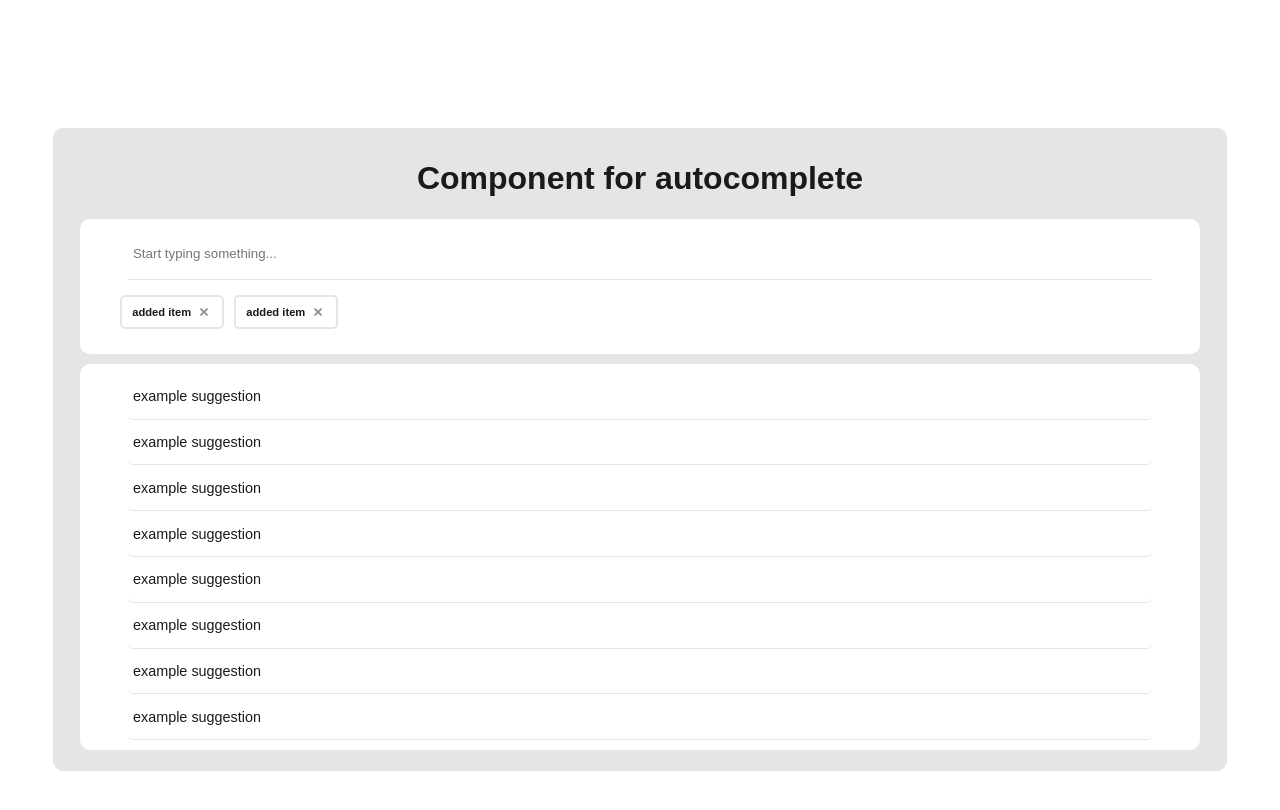
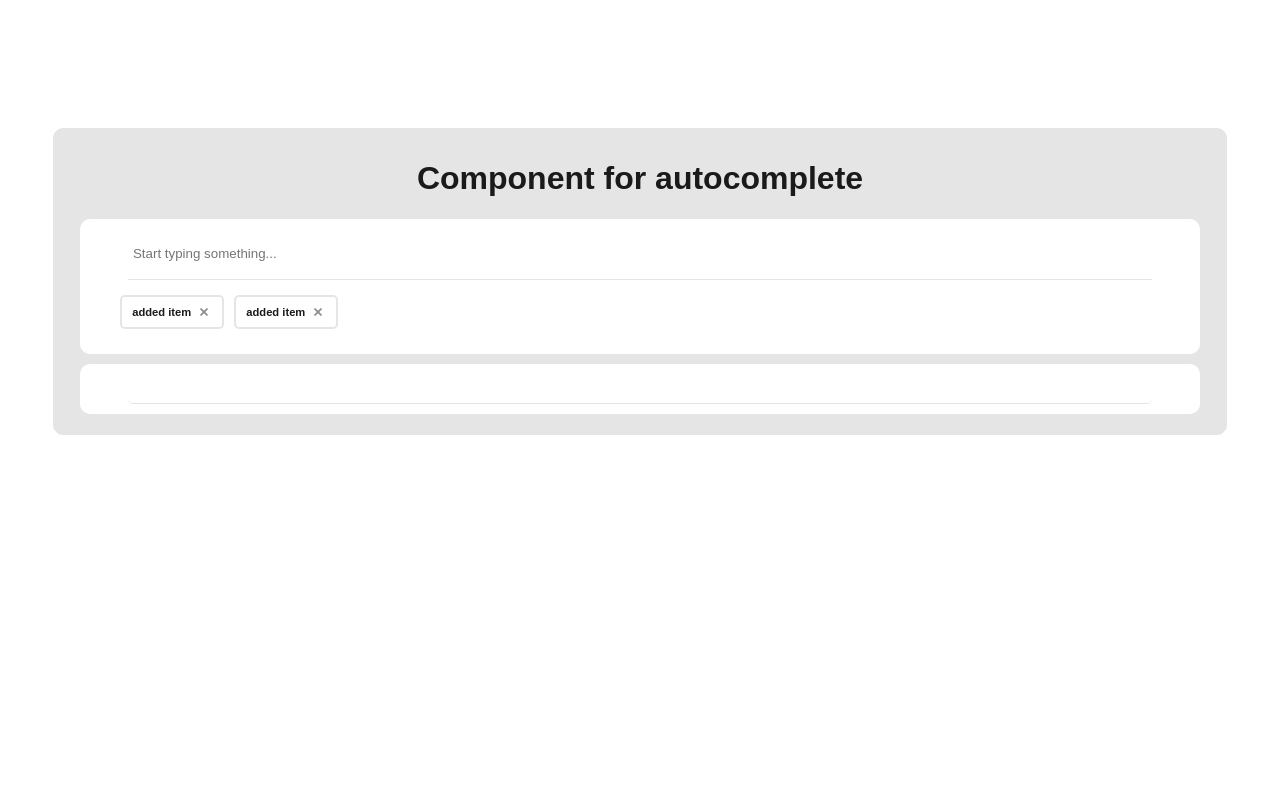
Before and after one commit to lkostrowski/component-for-autocomplete, a React (Create React App) app: page / in a window 1280 px wide. Shown: the top 810 px of the page. Built offline with nearby package versions, Linux system fonts and the light colour scheme.

Commit message:
Creating logic for autocomplete - in progress.

```diff
--- a/src/app/app.tsx
+++ b/src/app/app.tsx
@@ -5,7 +5,20 @@ import './app.scss';
 function App(): JSX.Element {
     return (
         <div className="App">
-            <MainComponentForAutocomplete title={'Component for autocomplete'}/>
+            <MainComponentForAutocomplete
+                title={'Component for autocomplete'}
+                predefinedList={[
+                    'kot',
+                    'pies',
+                    'żaba',
+                    'żółw',
+                    'ameba',
+                    'amber',
+                    'amberaanjnkjafa',
+                    'amberamberkkkajf',
+                    'ara'
+                ]}
+            />
         </div>
     );
 }
--- a/src/app/components/inputFieldWithLabels/inputFieldWithLabels.component.tsx
+++ b/src/app/components/inputFieldWithLabels/inputFieldWithLabels.component.tsx
@@ -1,31 +1,49 @@
-import React, { useEffect, useState } from 'react';
+import React, { useState,
+    // useEffect
+ } from 'react';
 import { LabelForAddedItem } from '../labelForAddedItem/labelForAddedItem.component';
+import { SuggestionsList } from '../suggestionsList/suggestionsList.component';
 import './inputFieldWithLabels.component.scss';
 
 interface InputFieldWithLabelsProps {
     placeholder: string;
+    predefinedList: Array<string>;
 }
 
 export function InputFieldWithLabels({
-    placeholder
+    placeholder,
+    predefinedList
 }: InputFieldWithLabelsProps): JSX.Element {
-    const [userInput, setUserInput] = useState<String>('');
+    const [userInput, setUserInput] = useState<string>('');
+    const [suggestions, setSuggestions] = useState(['']) ;
 
-    useEffect(() => {}, [userInput]);
+    function matchSuggestionsToInput(input: string, predefinedListItem: string) {
+        const regex = new RegExp(`^${input}`, `i`);
+        const match = regex.test(predefinedListItem);
+        return match;
+        // return predefinedListItem.toLowerCase().startsWith(input.toLowerCase()) ? true : false;
+    }
 
-    function onChangeUserInput(event: React.ChangeEvent<HTMLInputElement>) {
-        event.preventDefault();
-        setUserInput(event.target.value);
-        console.log(userInput);
+    function renderSuggestions(userInput: string, predefinedList: Array<string>) {
+        const result: Array<string> = predefinedList.filter(item => matchSuggestionsToInput(userInput, item))
+        setSuggestions(result);
+    }
+
+    function onChangeUserInput(event: React.ChangeEvent<HTMLInputElement>): void {
+        const inputValue = event.target.value;
+        setUserInput(inputValue);
+        renderSuggestions(inputValue, predefinedList);
     }
 
     return (
+        <div>
             <div className="input-field-with-labels">
                 <form className="input-field">
                     <input
                         type="text"
                         placeholder={placeholder}
                         onChange={onChangeUserInput}
+                        value={userInput}
                     />
                 </form>
 
@@ -44,5 +62,7 @@ export function InputFieldWithLabels({
                     />
                 </div>
             </div>
+            <SuggestionsList suggestions={suggestions} selectedSuggestion={suggestions[0]}/>
+        </div>
     );
 }
--- a/src/app/components/mainComponentForAutocomplete/mainComponentForAutocomplete.component.tsx
+++ b/src/app/components/mainComponentForAutocomplete/mainComponentForAutocomplete.component.tsx
@@ -1,20 +1,23 @@
 import React from 'react';
 import { InputFieldWithLabels } from '../inputFieldWithLabels/inputFieldWithLabels.component';
-import { SuggestionsList } from '../suggestionsList/suggestionsList.component';
 import './mainComponentForAutocomplete.component.scss';
 
 interface MainComponentForAutocompleteProps {
     title: string;
+    predefinedList: Array<string>;
 }
 
 export function MainComponentForAutocomplete({
-    title
+    title,
+    predefinedList
 }: MainComponentForAutocompleteProps): JSX.Element {
     return (
         <div className="main-component-for-autocomplete">
             <h1>{title}</h1>
-            <InputFieldWithLabels placeholder={'Start typing something...'} />
-            <SuggestionsList />
+            <InputFieldWithLabels
+                predefinedList={predefinedList}
+                placeholder={'Start typing something...'}
+            />
         </div>
     );
 }
--- a/src/app/components/suggestionsList/suggestionsList.component.scss
+++ b/src/app/components/suggestionsList/suggestionsList.component.scss
@@ -9,4 +9,5 @@
     margin: 10px 5px;
     padding: 10px;
     width: 86vw;
+    transition: background-color 0.5s;
 }
--- a/src/app/components/suggestionsList/suggestionsList.component.tsx
+++ b/src/app/components/suggestionsList/suggestionsList.component.tsx
@@ -3,19 +3,23 @@ import { SuggestionsListItem } from '../suggestionsListItem/suggestionsListItem.
 import './suggestionsList.component.scss';
 
 interface SuggestionsListProps {
+    suggestions: Array<string>;
+    selectedSuggestion: string;
 }
 
-export function SuggestionsList({}: SuggestionsListProps): JSX.Element {
+export function SuggestionsList({
+    suggestions,
+    selectedSuggestion
+}: SuggestionsListProps): JSX.Element {
     return (
         <ul className="suggestions-list">
-            <SuggestionsListItem suggestion={'example suggestion'} />
-            <SuggestionsListItem suggestion={'example suggestion'} />
-            <SuggestionsListItem suggestion={'example suggestion'} />
-            <SuggestionsListItem suggestion={'example suggestion'} />
-            <SuggestionsListItem suggestion={'example suggestion'} />
-            <SuggestionsListItem suggestion={'example suggestion'} />
-            <SuggestionsListItem suggestion={'example suggestion'} />
-            <SuggestionsListItem suggestion={'example suggestion'} />
+            {suggestions.map((suggestion) => (
+                    <SuggestionsListItem
+                        key={suggestion}
+                        suggestion={suggestion}
+                        selectedSuggestion={selectedSuggestion}
+                    />
+            ))}
         </ul>
     );
 }
--- a/src/app/components/suggestionsListItem/suggestionsListItem.component.scss
+++ b/src/app/components/suggestionsListItem/suggestionsListItem.component.scss
@@ -15,6 +15,10 @@
         border: 0.5px solid $color_medium;
     }
 
+    .selected {
+        background-color: red;
+    }
+
     p {
         padding: 0 5px;
         width: 80vw;
--- a/src/app/components/suggestionsListItem/suggestionsListItem.component.tsx
+++ b/src/app/components/suggestionsListItem/suggestionsListItem.component.tsx
@@ -3,13 +3,19 @@ import './suggestionsListItem.component.scss';
 
 interface SuggestionsListItemProps {
     suggestion: string;
+    selectedSuggestion: string;
 }
 
 export function SuggestionsListItem({
-    suggestion
+    suggestion,
+    selectedSuggestion
 }: SuggestionsListItemProps): JSX.Element {
     return (
-        <li className="suggestions-list-item">
+        <li
+            className={`suggestions-list-item ${
+                suggestion === selectedSuggestion && 'selected'
+            }`}
+        >
             <p>{suggestion}</p>
         </li>
     );
```
Lines whose indentation alone changed are shown as unchanged.
